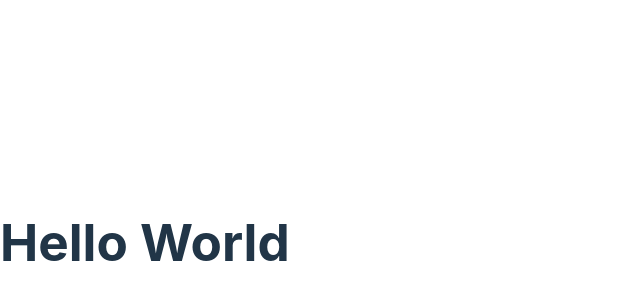
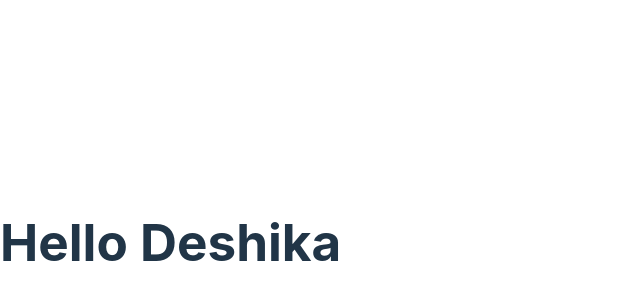
Before and after one commit to DESHIKATHEEKSHANI/react-app, a React (Vite) app: page / in a window 1280 px wide. Shown: the part 158-458 px from the top of the page, without its empty margins (0-640 px from the left). Built offline with nearby package versions, Linux system fonts and the light colour scheme.

Commit message:
feat: add dynamic greeting to Message component

```diff
--- a/src/Message.tsx
+++ b/src/Message.tsx
@@ -3,6 +3,10 @@
 function Message() {
     //JSX: JavaScript XML
     //JSX is a syntax extension for JavaScript that looks similar to XML or HTML.
+    const name = "Deshika";
+    if(name){
+        return <h1>Hello {name}</h1>; //Using curly braces to embed JavaScript expressions in JSX
+    }
     return <h1>Hello World</h1>;
 }
 
```
